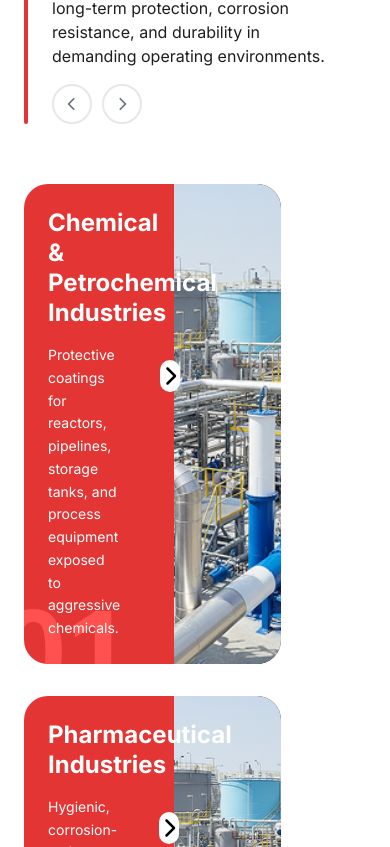
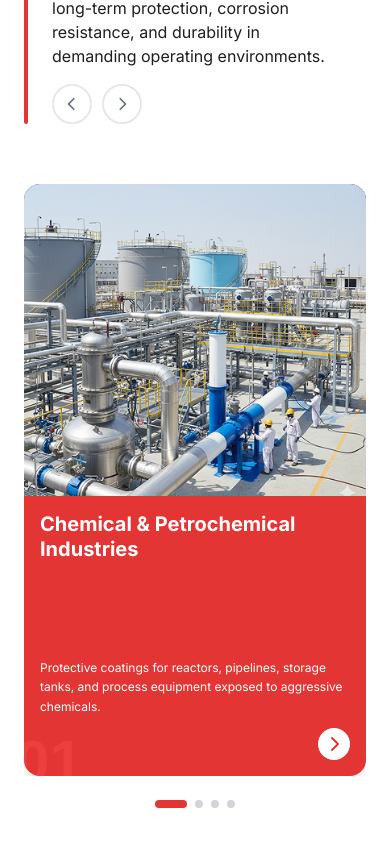
Before and after one commit to vernoxy2/Amicol_React, a React (Vite) app: page / in a window 390 px wide. Shown: the part 5097-5944 px from the top of the page. Built offline with nearby package versions, Linux system fonts and the light colour scheme; a web font is replaced by a local one.

Commit message:
Fix Home Page Industries Slider

```diff
--- a/src/Components/UI/IndustriesCard.jsx
+++ b/src/Components/UI/IndustriesCard.jsx
@@ -1,36 +1,43 @@
 import React from "react";
 import { FaChevronRight } from "react-icons/fa6";
 
-
 const IndustriesCard = ({ Img, text, title, id }) => {
   return (
-    <div className="w-9/12 rounded-3xl overflow-hidden flex">
+    <div className="w-full rounded-2xl sm:rounded-3xl overflow-hidden flex flex-col sm:flex-row shadow-lg">
       {/* Left Section */}
-      <div className="w-7/12 bg-primary p-6 md:12 flex flex-col justify-between relative">
-        <div>
-          <h2 className="text-white text-2xl md:text-4xl font-bold mb-4 md:mb-6 leading-tight">
+      <div className="w-full sm:w-7/12 bg-primary p-4 sm:p-6 md:p-8 lg:p-12 flex flex-col justify-between relative min-h-[280px] sm:min-h-[320px] md:min-h-[380px] lg:min-h-[420px]">
+        <div className="relative z-10">
+          <h2 className="text-white text-xl sm:text-2xl md:text-3xl lg:text-4xl font-bold mb-3 sm:mb-4 md:mb-5 lg:mb-6 leading-tight pr-8 sm:pr-0">
             {title}
           </h2>
-          {/* Large number watermark */}
-          <div className="absolute -bottom-12 -left-6 text-[#FF5150] text-[120px] md:text-[230px] font-bold font-sofia leading-none">
-            0{id}
-          </div>
         </div>
-        <div className="relative z-10 flex justify-between gap-10">
-          <p className="text-white text-sm md:text-lg leading-relaxed max-w-md">
+
+        {/* Large number watermark */}
+        <div className="absolute -bottom-4 sm:-bottom-8 md:-bottom-10 lg:-bottom-12 -left-2 sm:-left-4 md:-left-6 text-[#FF5150] text-[60px] xs:text-[80px] sm:text-[120px] md:text-[180px] lg:text-[230px] font-bold font-sofia leading-none opacity-40 sm:opacity-50 md:opacity-100 pointer-events-none">
+          0{id}
+        </div>
+
+        <div className="relative z-10 flex flex-col xs:flex-row justify-between gap-3 xs:gap-4 sm:gap-6 md:gap-8 lg:gap-10 items-start xs:items-end mt-auto pt-4">
+          <p className="text-white text-xs xs:text-sm sm:text-base md:text-lg leading-relaxed flex-1 max-w-full xs:max-w-[70%] sm:max-w-md">
             {text}
           </p>
-          <button className="mt-4 md:mt-6 bg-white rounded-full w-8 h-8 md:w-10 md:h-10 flex items-center justify-center hover:bg-gray-100 transition-colors">
-            {/* <ChevronRight className="text-red-600" size={20} /> */}
-            {/* <IoIosArrowDroprightCircle className="text-2xl md:text-3xl " /> */}
-            <FaChevronRight className="text-xl md:text-2xl " />
+          <button
+            className="bg-white rounded-full w-8 h-8 xs:w-9 xs:h-9 sm:w-10 sm:h-10 md:w-12 md:h-12 flex items-center justify-center hover:bg-gray-100 active:scale-95 transition-all flex-shrink-0 self-end xs:self-auto"
+            aria-label={`Learn more about ${title}`}
+          >
+            <FaChevronRight className="text-base xs:text-lg sm:text-xl md:text-2xl text-primary" />
           </button>
         </div>
       </div>
 
       {/* Right Section */}
-      <div className="w-5/12 bg-textcolor">
-        <img src={Img} alt="" className="w-full h-full object-cover" />
+      <div className="w-full sm:w-5/12 bg-textcolor min-h-[180px] xs:min-h-[200px] sm:min-h-[320px] md:min-h-[380px] lg:min-h-[420px] order-first sm:order-last">
+        <img
+          src={Img}
+          alt={`${title} industry`}
+          className="w-full h-full object-cover"
+          loading="lazy"
+        />
       </div>
     </div>
   );
--- a/src/Pages/Homepage/HomePageSections/IndustriesWeServe.jsx
+++ b/src/Pages/Homepage/HomePageSections/IndustriesWeServe.jsx
@@ -1,10 +1,38 @@
-import React from "react";
+import React, { useState, useRef } from "react";
 import IndustriesCard from "../../../Components/UI/IndustriesCard";
 import { WeServeData } from "../../../Data/WeServeData";
 import { FaChevronLeft, FaChevronRight } from "react-icons/fa6";
 
+const IndustriesWeServe = () => {
+  const [currentIndex, setCurrentIndex] = useState(0);
+  const scrollContainerRef = useRef(null);
 
-const IndustriesWeServe = () => {
+  const handlePrevious = () => {
+    setCurrentIndex((prev) => {
+      const newIndex = prev > 0 ? prev - 1 : WeServeData.length - 1;
+      scrollToCard(newIndex);
+      return newIndex;
+    });
+  };
+
+  const handleNext = () => {
+    setCurrentIndex((prev) => {
+      const newIndex = prev < WeServeData.length - 1 ? prev + 1 : 0;
+      scrollToCard(newIndex);
+      return newIndex;
+    });
+  };
+
+  const scrollToCard = (index) => {
+    if (scrollContainerRef.current) {
+      const cardWidth = scrollContainerRef.current.scrollWidth / WeServeData.length;
+      scrollContainerRef.current.scrollTo({
+        left: cardWidth * index,
+        behavior: "smooth",
+      });
+    }
+  };
+
   return (
     <section className="container">
       <p className="uppercase text-xl font-bold text-primary">
@@ -16,7 +44,7 @@ const IndustriesWeServe = () => {
           <h1 className="text-textcolor">We serve the following industries</h1>
         </div>
         <div className="md:w-1/2 flex">
-          <div className="h-full rounded-full px-0.5  bg-primary mr-6"></div>
+          <div className="h-full rounded-full px-0.5 bg-primary mr-6"></div>
           <div className="md:flex space-y-4 justify-between">
             <p className="text-textcolor md:max-w-[75%] max-w-[90%]">
               AMICOL provides high-performance industrial paints and coating
@@ -25,28 +53,63 @@ const IndustriesWeServe = () => {
               corrosion resistance, and durability in demanding operating
               environments.
             </p>
-            <div className=" flex gap-2.5">
-              <div className="h-10 w-10 border-2 rounded-full flex items-center justify-center cursor-pointer hover:bg-primary text-gray-500 hover:border-primary hover:text-white duration-300 transition-colors">
-                <FaChevronLeft className="text-sm " />
-              </div>
-              <div className="h-10 w-10 border-2 rounded-full flex items-center justify-center cursor-pointer hover:bg-primary text-gray-500 hover:border-primary hover:text-white duration-300 transition-colors">
-                <FaChevronRight className="text-sm " />
+            <div className="flex gap-2.5">
+              <button
+                onClick={handlePrevious}
+                className="h-10 w-10 border-2 rounded-full flex items-center justify-center cursor-pointer hover:bg-primary text-gray-500 hover:border-primary hover:text-white duration-300 transition-colors"
+                aria-label="Previous slide"
+              >
+                <FaChevronLeft className="text-sm" />
+              </button>
+              <button
+                onClick={handleNext}
+                className="h-10 w-10 border-2 rounded-full flex items-center justify-center cursor-pointer hover:bg-primary text-gray-500 hover:border-primary hover:text-white duration-300 transition-colors"
+                aria-label="Next slide"
+              >
+                <FaChevronRight className="text-sm" />
+              </button>
             </div>
           </div>
         </div>
       </div>
-      </div>
-      {/* cards */}
-      <div className="flex flex-wrap overflow-auto gap-8 pt-12 w-full">
+
+      {/* Slider Container */}
+      <div className="relative pt-12 w-full overflow-hidden">
+        <div
+          ref={scrollContainerRef}
+          className="flex gap-8 overflow-x-auto scrollbar-hide snap-x snap-mandatory"
+          style={{ scrollbarWidth: "none", msOverflowStyle: "none" }}
+        >
           {WeServeData.map((data, index) => (
+            <div key={index} className="flex-shrink-0 snap-center w-full md:w-9/12">
               <IndustriesCard
                 Img={data.img}
                 id={data.id}
-            key={index}
                 text={data.text}
                 title={data.title}
               />
+            </div>
           ))}
+        </div>
+
+        {/* Pagination Dots */}
+        <div className="flex justify-center gap-2 mt-6">
+          {WeServeData.map((_, index) => (
+            <button
+              key={index}
+              onClick={() => {
+                setCurrentIndex(index);
+                scrollToCard(index);
+              }}
+              className={`h-2 rounded-full transition-all duration-300 ${
+                currentIndex === index
+                  ? "w-8 bg-primary"
+                  : "w-2 bg-gray-300 hover:bg-gray-400"
+              }`}
+              aria-label={`Go to slide ${index + 1}`}
+            />
+          ))}
+        </div>
       </div>
     </section>
   );
--- a/src/Pages/ProductsPage/ProductsPageSections/EpoxyPaint/Epoxy2k.jsx
+++ b/src/Pages/ProductsPage/ProductsPageSections/EpoxyPaint/Epoxy2k.jsx
@@ -1,10 +1,27 @@
-import React from 'react';
+import React, { useEffect } from 'react';
 import { Typeof2KPolyurethanePaintsData } from "../../../../Data/Typeof2KPolyurethanePaintsData";
 import { ProductCards } from "../../../../Components/UI/ProductCards";
+import { useLocation } from 'react-router-dom';
 
 const Epoxy2k = () => {
+  const location = useLocation();
+
+  useEffect(() => {
+    if (location.hash) {
+      const id = location.hash.replace("#", "");
+      const element = document.getElementById(id);
+
+      if (element) {
+        element.scrollIntoView({
+          behavior: "smooth",
+          block: "start",
+        });
+      }
+    }
+  }, [location]);
+
   return (
-    <section id="2k" className="bg-[#F4F4F4] py-14 ">
+    <section id="2k-epoxy-paints" className="bg-[#F4F4F4] py-14 ">
           <h1 className="text-center">2K Epoxy Paints</h1>
           <p className="text-center max-w-lg mx-auto">
             Amicol 2K Polyurethane is a two-part coating that is composed of Acrylic
--- a/src/Pages/ProductsPage/ProductsPageSections/EpoxyPaint/Epoxy2kHigh.jsx
+++ b/src/Pages/ProductsPage/ProductsPageSections/EpoxyPaint/Epoxy2kHigh.jsx
@@ -3,7 +3,7 @@ import { Typeof2KPolyurethaneHBPaintsData } from "../../../../Data/Typeof2KPolyu
 import { ProductCards } from "../../../../Components/UI/ProductCards";
 const Epoxy2kHigh = () => {
   return (
-    <section id="2k" className="bg-[#F4F4F4] py-14 pb-44">
+    <section id="2K-epoxy-high-build=paints" className="bg-[#F4F4F4] py-14 pb-44">
               <h1 className="text-center">2K Epoxy High Build Paints</h1>
               <p className="text-center max-w-lg mx-auto">
                Amicol 2K Polyurethane is a two-part coating that is composed of Acrylic Polyol and an aliphatic isocyanate curing agent.
--- a/src/Pages/ProductsPage/ProductsPageSections/PolyurethanePaint/Polyurethane2kHB.jsx
+++ b/src/Pages/ProductsPage/ProductsPageSections/PolyurethanePaint/Polyurethane2kHB.jsx
@@ -1,13 +1,16 @@
 import React from "react";
 import { Typeof2KPolyurethaneHBPaintsData } from "../../../../Data/Typeof2KPolyurethaneHBPaintsData";
 import { ProductCards } from "../../../../Components/UI/ProductCards";
+
 const Polyurethane2kHB = () => {
   return (
-    <section id="2k" className="bg-[#F4F4F4] py-14 pb-44">
+    <section id="2k-polyurethane-hb-paints" className="bg-[#F4F4F4] py-14 pb-44">
       <h1 className="text-center">Type of 2K Polyurethane HB Paints</h1>
       <p className="text-center max-w-lg mx-auto">
-           Amicol 2K Polyurethane is a two-part coating that is composed of Acrylic Polyol and an aliphatic isocyanate curing agent.
+        Amicol 2K Polyurethane is a two-part coating that is composed of Acrylic
+        Polyol and an aliphatic isocyanate curing agent.
       </p>
+
       <div className="container grid grid-cols-1 md:grid-cols-2 xl:grid-cols-3 gap-8 pt-6">
         {Typeof2KPolyurethaneHBPaintsData.map((item) => (
           <ProductCards key={item.id} item={item} />
@@ -15,6 +18,6 @@ const Polyurethane2kHB = () => {
       </div>
     </section>
   );
-}
+};
 
 export default Polyurethane2kHB;
```
Also changed, not shown: src/Components/Layout/Navbar.jsx (+4 -4 lines), src/Pages/ProductsPage/ProductsPageSections/PolyurethanePaint/Polyurethane2k.jsx (+21 -2 lines). Lines whose indentation alone changed are shown as unchanged.
